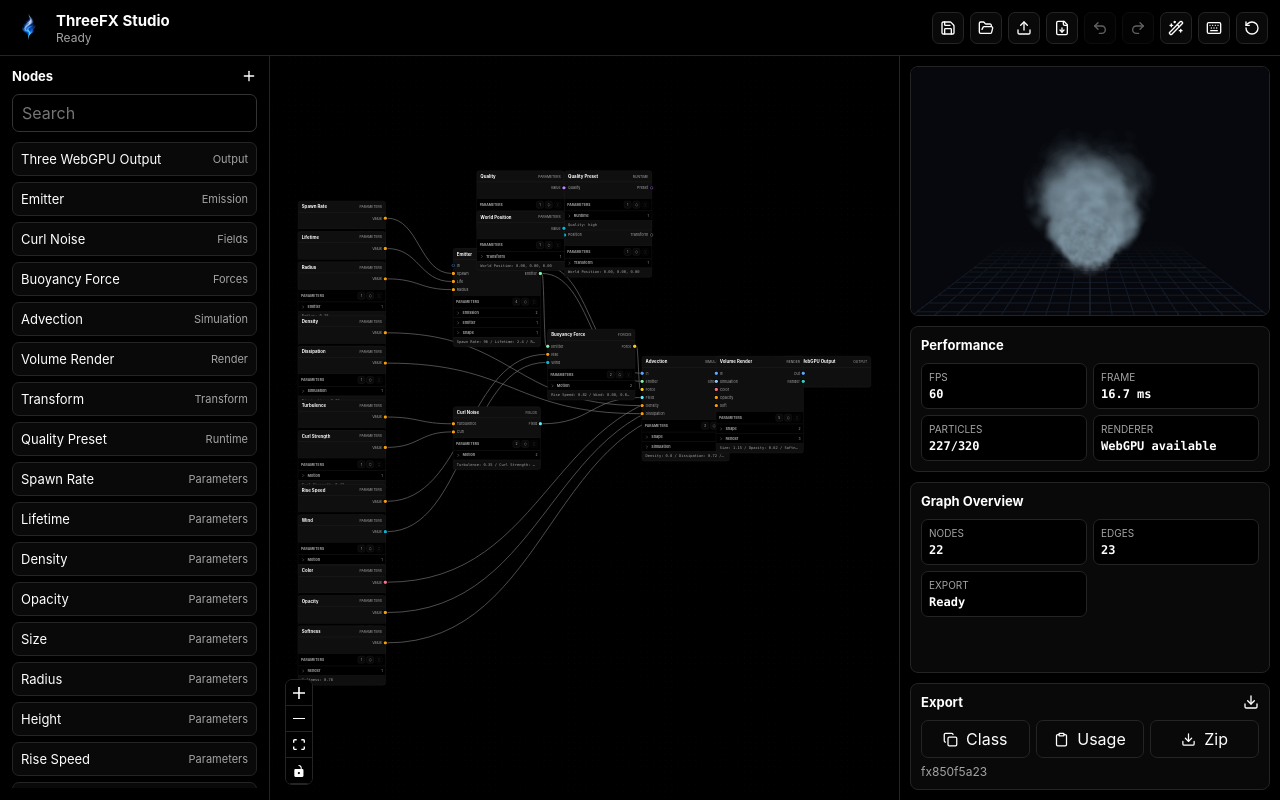
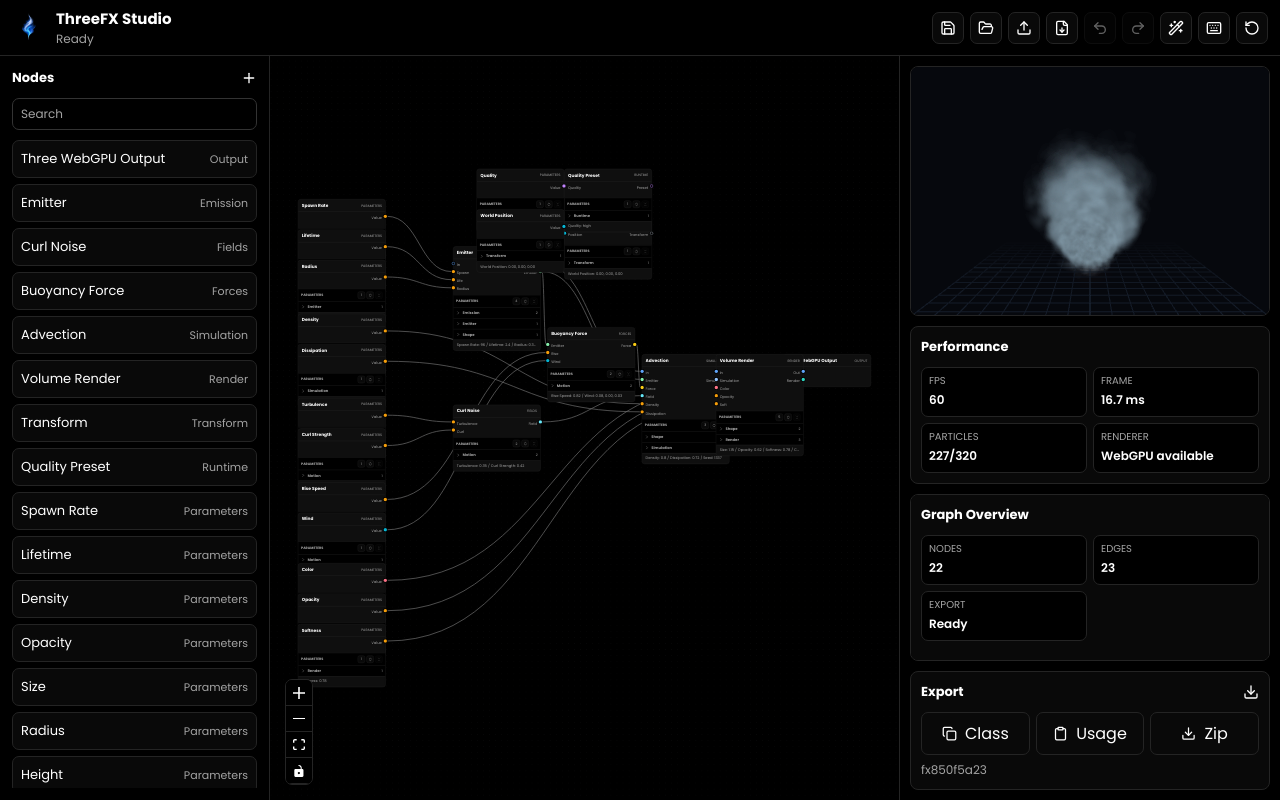
Before and after one commit to georgevibing/threefx-studio, a React (Vite) app in the folder apps/builder/: page / in a window 1280 px wide. Built offline with nearby package versions, Linux system fonts and the light colour scheme.

Commit message:
style(builder): refine search inputs and typography

```diff
--- a/apps/builder/package.json
+++ b/apps/builder/package.json
@@ -10,6 +10,7 @@
     "preview": "vite preview --host 127.0.0.1"
   },
   "dependencies": {
+    "@fontsource/poppins": "^5.2.7",
     "@threefx/core": "workspace:*",
     "@threefx/effects": "workspace:*",
     "@threefx/exporter": "workspace:*",
--- a/apps/builder/src/main.tsx
+++ b/apps/builder/src/main.tsx
@@ -2,6 +2,11 @@
 import { createRoot } from "react-dom/client";
 import { ReactFlowProvider } from "@xyflow/react";
 import App from "./App";
+import "@fontsource/poppins/latin-400.css";
+import "@fontsource/poppins/latin-500.css";
+import "@fontsource/poppins/latin-600.css";
+import "@fontsource/poppins/latin-700.css";
+import "@fontsource/poppins/latin-800.css";
 import "./styles.css";
 import "@xyflow/react/dist/style.css";
 
--- a/apps/builder/src/styles.css
+++ b/apps/builder/src/styles.css
@@ -24,9 +24,9 @@
   --sidebar-accent: oklch(0.32 0 0);
   --sidebar-border: oklch(0.32 0 0);
   --font-sans:
-    Geist, Inter, ui-sans-serif, system-ui, -apple-system, BlinkMacSystemFont, "Segoe UI",
-    sans-serif;
-  --font-mono: "Geist Mono", ui-monospace, SFMono-Regular, Consolas, monospace;
+    "Poppins", ui-sans-serif, system-ui, -apple-system, BlinkMacSystemFont, "Segoe UI", sans-serif;
+  --font-mono:
+    "Poppins", ui-sans-serif, system-ui, -apple-system, BlinkMacSystemFont, "Segoe UI", sans-serif;
   --radius: 8px;
   --panel: #080808;
   --panel-raised: #0f0f0f;
@@ -214,6 +214,24 @@
   color: var(--foreground);
   padding: 8px 9px;
   outline: none;
+}
+
+.node-palette input,
+.quick-add input {
+  height: 32px;
+  padding: 6px 8px;
+  font-size: 12px;
+  line-height: 1.35;
+}
+
+.quick-add input {
+  height: 34px;
+  padding: 7px 9px;
+}
+
+.node-palette input::placeholder,
+.quick-add input::placeholder {
+  color: var(--muted-foreground);
 }
 
 .node-palette input:focus,
```
Also changed, not shown: 1 other file (tests, documents, lock files or other folders).
